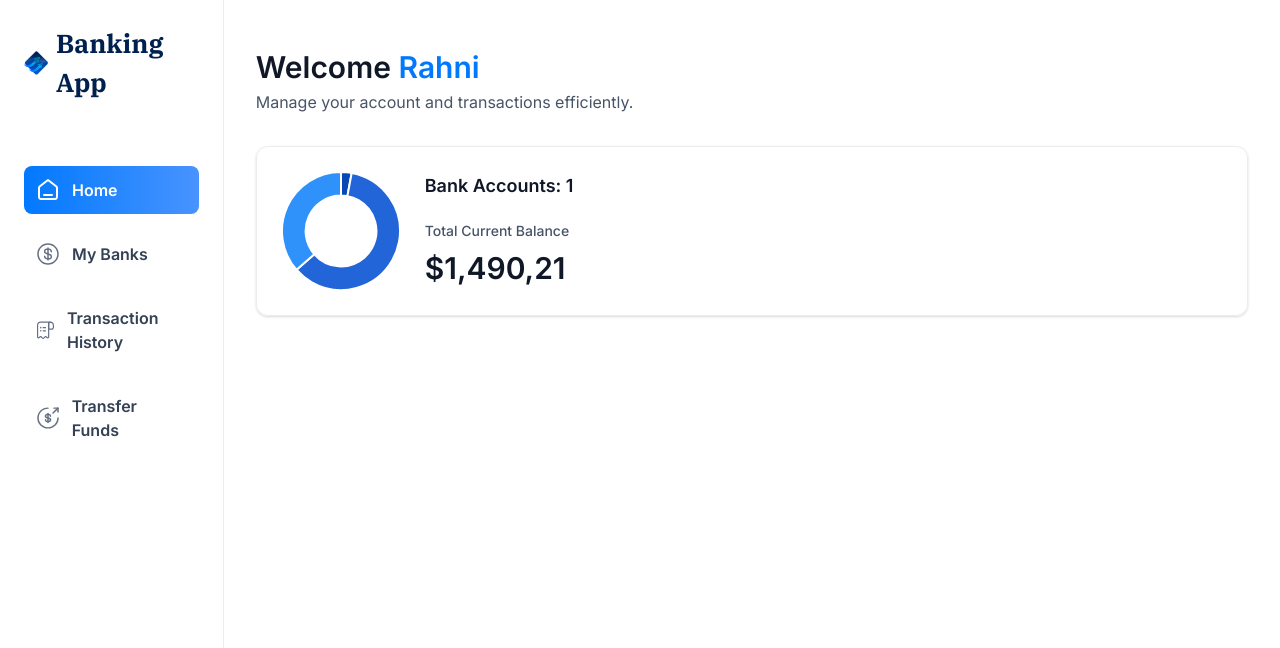
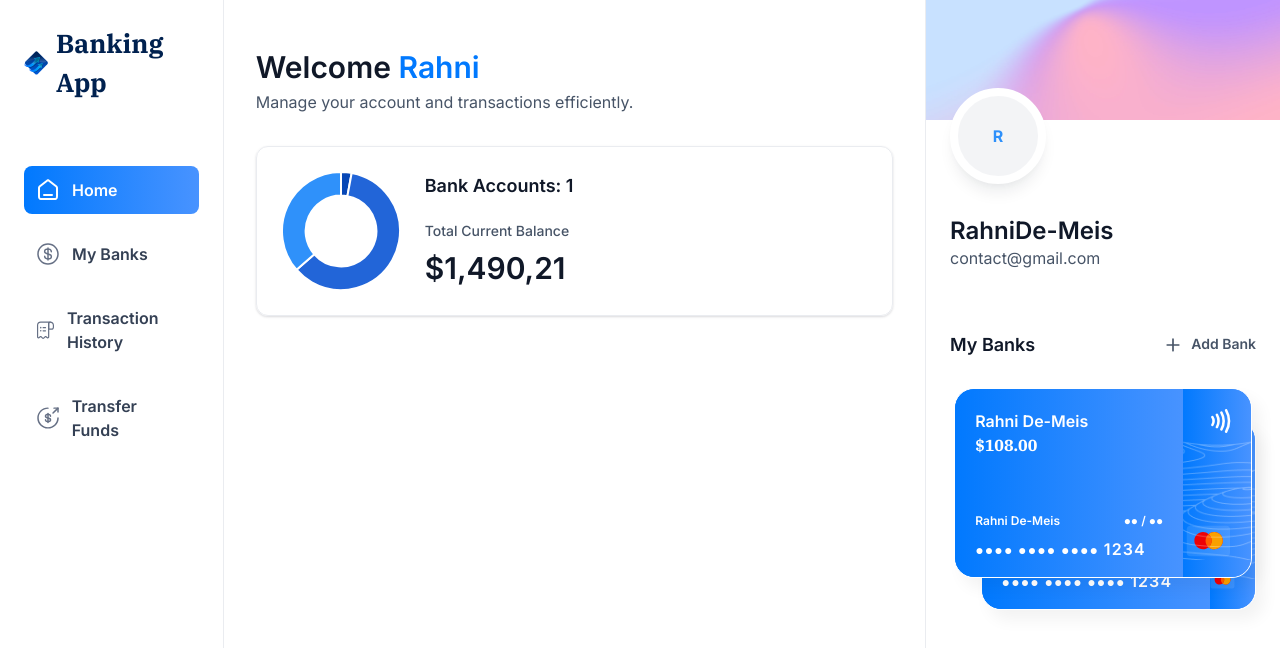
Before and after one commit to RahniDev/banking_nextjs, a Next.js app: page / in a window 1280 px wide. Shown: the top 648 px of the page. Built offline with nearby package versions, Linux system fonts and the light colour scheme.

Commit message:
Build sidebar and bank cards

```diff
--- a/app/(root)/page.tsx
+++ b/app/(root)/page.tsx
@@ -1,10 +1,12 @@
 
 import HeaderBox from '@/components/HeaderBox'
 import TotalBalanceBox from '@/components/TotalBalanceBox'
-import React from 'react'
+import RightSidebar from '@/components/RightSidebar'
 
 const Home = () => {
-  const loggedIn = { firstName: 'Rahni'}
+  const loggedIn = { firstName: 'Rahni', lastName: 'De-Meis',
+    email: 'contact@gmail.com'
+   }
   return (
     <section className="home">
       <div className="home-content">
@@ -12,13 +14,19 @@
           <HeaderBox type="greeting"
             title="Welcome"
             user={loggedIn.firstName || 'Guest'}
-       subtext="Manage your account and transactions efficiently."/>
+            subtext="Manage your account and transactions efficiently." />
           <TotalBalanceBox
             accounts={[]}
             totalBanks={1}
-      totalCurrentBalance={1490.21}/>
+            totalCurrentBalance={1490.21} />
         </header>
+        {/* Recent transactions */}
       </div>
+      <RightSidebar
+        user={loggedIn}
+        transactions={[]}
+        banks={[{currentBalance: 108}, {currentBalance: 206}]}
+      />
     </section>
   )
 }
--- /dev/null
+++ b/components/BankCard.tsx
@@ -0,0 +1,59 @@
+import { formatAmount } from '@/lib/utils'
+import Link from 'next/link'
+import Image from 'next/image'
+
+const BankCard = ({ account, userName,
+    showBalance = true }: CreditCardProps) => {
+    return (
+        <div className="flex flex-col">
+            <Link href="/" className='bank-card'>
+                <div className="bank-card_content">
+                    <div>
+                        <h1 className="text-16 font-semibold text-white">
+                            {account.name || userName}
+                        </h1>
+                        <p className="font-ibm-plex-serif font-black text-white">
+                            {formatAmount(account.currentBalance)}
+                        </p>
+                    </div>
+                    <article className="flex flex-col gap-2">
+                        <div className="flex justify-between">
+                            <h1 className='text-12 font-semibold text-white'>
+                                {userName}
+                            </h1>
+                            <h2 className='text-12 font-semibold text-white'>
+                                ●● / ●●
+                            </h2>
+                        </div>
+                        <p className="text-14 font-semibold
+                        tracking-[1.1px] text-white">
+                            ●●●● ●●●● ●●●● <span className='text-16'>1234</span>
+                        </p>
+                    </article>
+                </div>
+                <div className="bank-card_icon">
+                    <Image src="/icons/Paypass.svg"
+                        width={20}
+                        height={24}
+                        alt="pay"
+                    />
+                    <Image
+                        src='/icons/mastercard.svg'
+                        width={45}
+                        height={32}
+                        alt="mastercard"
+                        className='ml-5'
+                    />
+                </div>
+                <Image
+                    src="/icons/lines.png"
+                    width={316}
+                    height={190}
+                    alt="lines"
+                    className='absolute top-0 left-0' />
+            </Link>
+        </div>
+    )
+}
+
+export default BankCard
--- /dev/null
+++ b/components/RightSidebar.tsx
@@ -0,0 +1,68 @@
+import Link from 'next/link'
+import Image from 'next/image'
+import BankCard from './BankCard'
+
+const RightSidebar = ({user, transactions, banks}:
+    RightSidebarProps
+ ) => {
+  return (
+    <aside className="right-sidebar">
+<section className="flex flex-col pb-8">
+<div className="profile-banner"/>
+<div className="profile">
+    <div className="profile-img">
+        <span className="text-5 font-bold text-blue-500">
+            {user.firstName[0]}</span>
+    </div>
+    <div className="profile-details">
+        <h1 className="profile-name">
+            {user.firstName}
+            {user.lastName}
+        </h1>
+        <p className="profile-email">
+            {user.email}
+        </p>
+    </div>
+</div>
+</section>
+<section className="banks">
+    <div className="flex w-full justify-between">
+        <h2 className="header-2">My Banks</h2>
+   <Link href="/" className='flex gap-2'>
+   <Image src="/icons/plus.svg"
+   width={20}
+   height={20}
+   alt="plus" />
+   <h2 className='text-14 font-semibold
+    text-gray-600'>
+        Add Bank
+    </h2>
+   </Link>
+    </div>
+    {banks?.length > 0 && (
+        <div className="relative flex
+        flex-1 items-center justify-center gap-5">
+            <div className="relative z-10">
+                <BankCard key={banks[0].$id}
+                account={banks[0]}
+                userName={`${user.firstName} ${user.lastName}`}
+                showBalance={false}
+                />
+            </div>
+            {banks[1] && (
+                <div className="absolute right-0 top-8
+                z-0 w-[90%]">
+                     <BankCard key={banks[1].$id}
+                account={banks[1]}
+                userName={`${user.firstName} ${user.lastName}`}
+                showBalance={false}/>
+                </div>
+            )}
+        </div>
+    )}
+</section>
+    </aside>
+  )
+}
+
+export default RightSidebar
```
Lines whose indentation alone changed are shown as unchanged.
